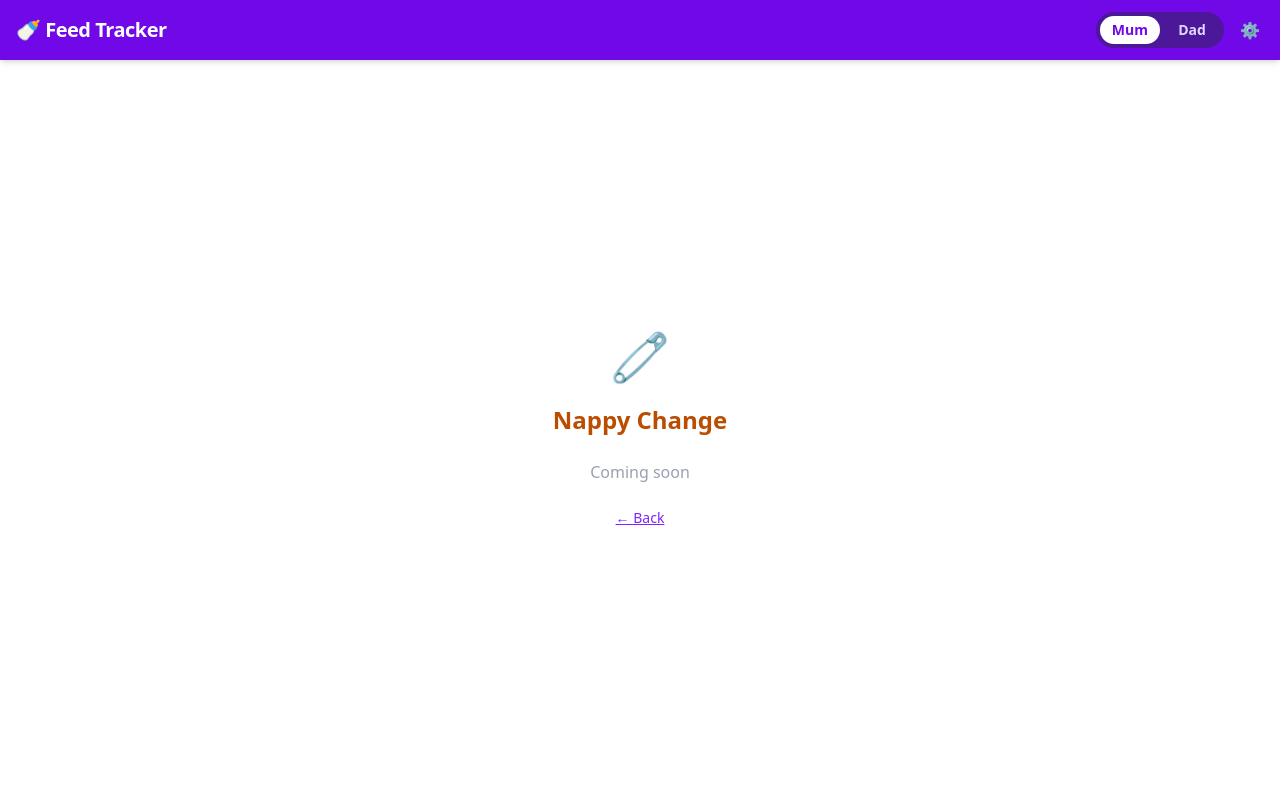
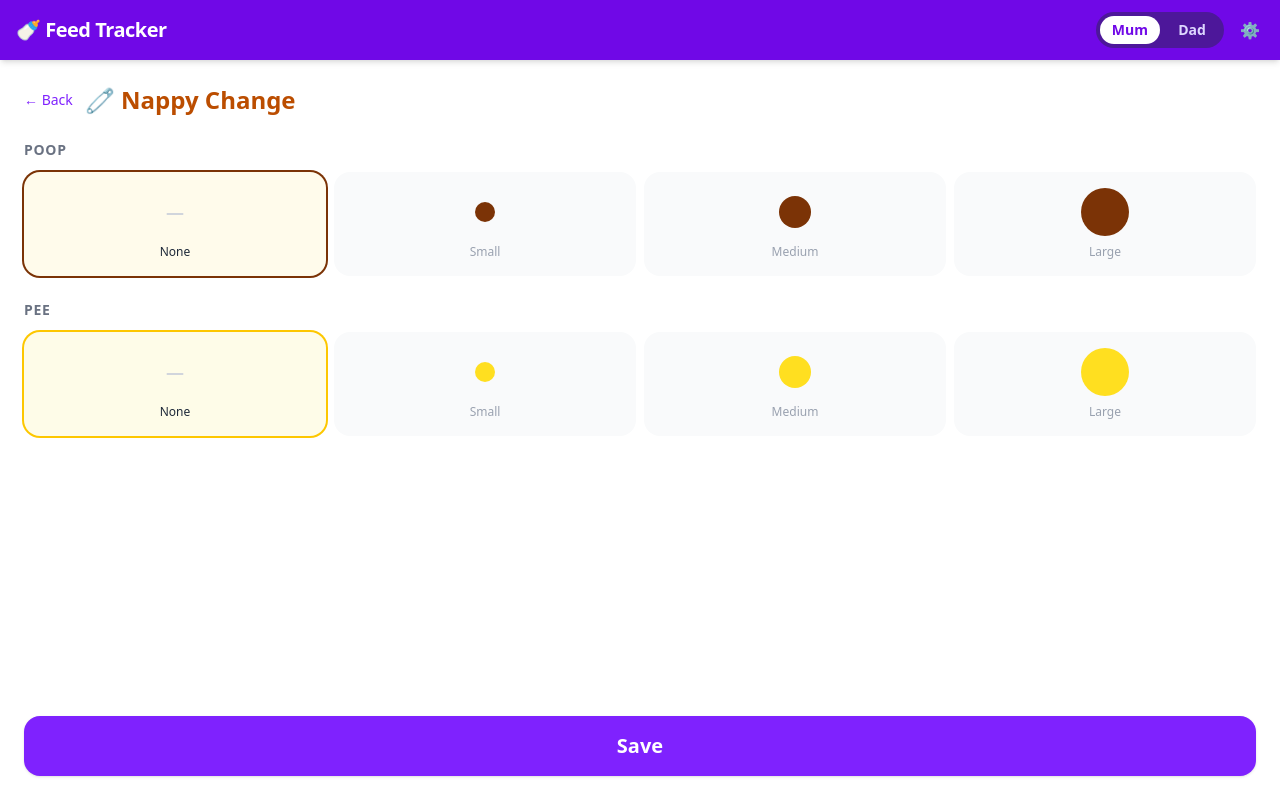
Before and after one commit to DanCope/feed-tracker, a SvelteKit app: page /nappy-change in a window 1280 px wide. Built offline with nearby package versions, Linux system fonts and the light colour scheme.

Commit message:
Added nappy tracking

```diff
--- /dev/null
+++ b/src/lib/components/ScaleSelector.svelte
@@ -0,0 +1,56 @@
+<script lang="ts">
+	import type { Scale } from '$lib/services/api';
+
+	type Variant = 'poop' | 'pee';
+
+	interface Props {
+		value?: Scale;
+		label?: string;
+		variant?: Variant;
+	}
+
+	let { value = $bindable('None'), label = 'Amount', variant = 'poop' }: Props = $props();
+
+	const options: { scale: Scale; size: string }[] = [
+		{ scale: 'None',   size: '' },
+		{ scale: 'Small',  size: 'h-5 w-5' },
+		{ scale: 'Medium', size: 'h-8 w-8' },
+		{ scale: 'Large',  size: 'h-12 w-12' },
+	];
+</script>
+
+<div class="flex flex-col gap-3">
+	<p class="text-sm font-semibold uppercase tracking-wider text-gray-500">{label}</p>
+	<div class="grid grid-cols-4 gap-2" role="group" aria-label="{label} scale">
+		{#each options as opt}
+			<button
+				type="button"
+				onclick={() => (value = opt.scale)}
+				aria-pressed={value === opt.scale}
+				class="flex flex-col items-center justify-center gap-2 rounded-2xl py-4 transition-colors"
+				class:ring-2={value === opt.scale}
+				class:bg-amber-50={value === opt.scale && variant === 'poop'}
+				class:ring-amber-900={value === opt.scale && variant === 'poop'}
+				class:bg-yellow-50={value === opt.scale && variant === 'pee'}
+				class:ring-yellow-400={value === opt.scale && variant === 'pee'}
+				class:bg-gray-50={value !== opt.scale}
+			>
+				<span class="flex h-12 w-12 items-center justify-center">
+					{#if opt.scale === 'None'}
+						<span class="text-lg font-bold text-gray-300">—</span>
+					{:else if variant === 'poop'}
+						<span class="rounded-full bg-amber-900 {opt.size}" aria-hidden="true"></span>
+					{:else}
+						<span class="rounded-full bg-yellow-300 {opt.size}" aria-hidden="true"></span>
+					{/if}
+				</span>
+				<span
+					class="text-xs font-medium"
+					class:text-gray-800={value === opt.scale}
+					class:font-bold={value === opt.scale}
+					class:text-gray-400={value !== opt.scale}
+				>{opt.scale}</span>
+			</button>
+		{/each}
+	</div>
+</div>
--- a/src/routes/nappy-change/+page.svelte
+++ b/src/routes/nappy-change/+page.svelte
@@ -1,10 +1,70 @@
 <script lang="ts">
 	import { base } from '$app/paths';
+	import ScaleSelector from '$lib/components/ScaleSelector.svelte';
+	import SubmitFeedback from '$lib/components/SubmitFeedback.svelte';
+	import { userStore } from '$lib/stores/user.svelte';
+	import { submitLog } from '$lib/services/api';
+	import type { Scale } from '$lib/services/api';
+
+	type SubmitState = 'idle' | 'loading' | 'success' | 'error';
+
+	let poop = $state<Scale>('None');
+	let pee = $state<Scale>('None');
+	let submitState = $state<SubmitState>('idle');
+	let errorMessage = $state('');
+
+	async function save(): Promise<void> {
+		if (submitState !== 'idle') return;
+
+		submitState = 'loading';
+		const result = await submitLog({
+			user: userStore.current,
+			type: 'nappy',
+			poop,
+			pee,
+		});
+
+		if (result.success) {
+			submitState = 'success';
+		} else {
+			submitState = 'error';
+			errorMessage = result.message;
+		}
+	}
+
+	function retry(): void {
+		submitState = 'idle';
+		save();
+	}
 </script>
 
-<div class="flex flex-1 flex-col items-center justify-center gap-6 p-6">
-	<p class="text-5xl">🧷</p>
-	<h2 class="text-2xl font-bold text-amber-700">Nappy Change</h2>
-	<p class="text-gray-400">Coming soon</p>
-	<a href="{base}/" class="text-sm text-violet-600 underline">← Back</a>
+<div class="flex flex-1 flex-col gap-6 p-6">
+	<div class="flex items-center gap-3">
+		<a href="{base}/" class="text-sm text-violet-600 hover:underline" aria-label="Back to home">← Back</a>
+		<h2 class="text-2xl font-bold text-amber-700">🧷 Nappy Change</h2>
+	</div>
+
+	{#if submitState !== 'idle'}
+		<div class="flex flex-1 items-center justify-center">
+			<SubmitFeedback state={submitState} message={errorMessage} onretry={retry} />
+		</div>
+	{:else}
+		<section>
+			<ScaleSelector bind:value={poop} label="Poop" variant="poop" />
+		</section>
+
+		<section>
+			<ScaleSelector bind:value={pee} label="Pee" variant="pee" />
+		</section>
+
+		<div class="mt-auto">
+			<button
+				type="button"
+				onclick={save}
+				class="w-full rounded-2xl bg-violet-600 py-4 text-xl font-bold text-white shadow-sm transition-colors hover:bg-violet-700 active:bg-violet-800"
+			>
+				Save
+			</button>
+		</div>
+	{/if}
 </div>
```
Also changed, not shown: 1 other file (tests, documents, lock files or other folders).
